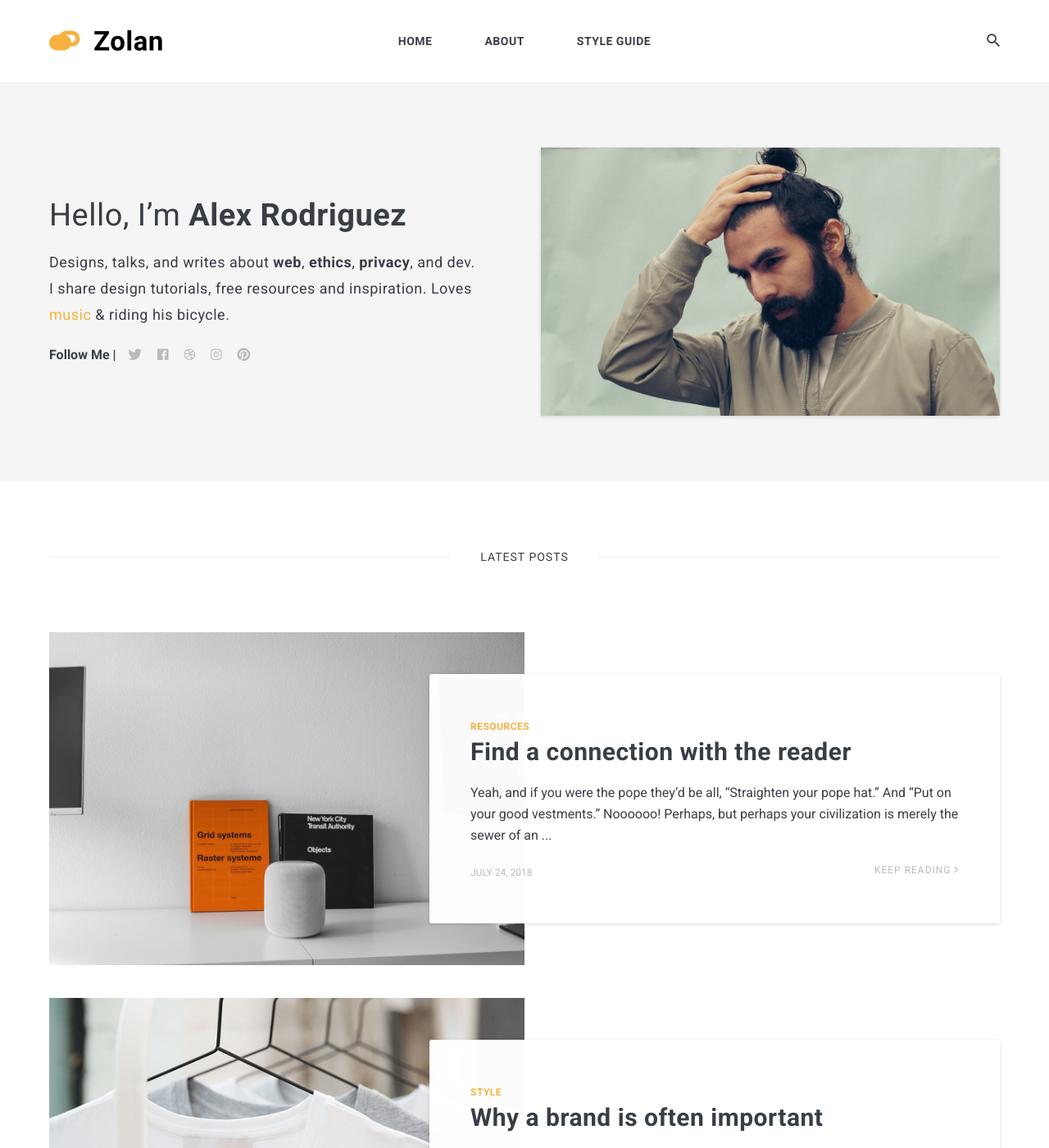
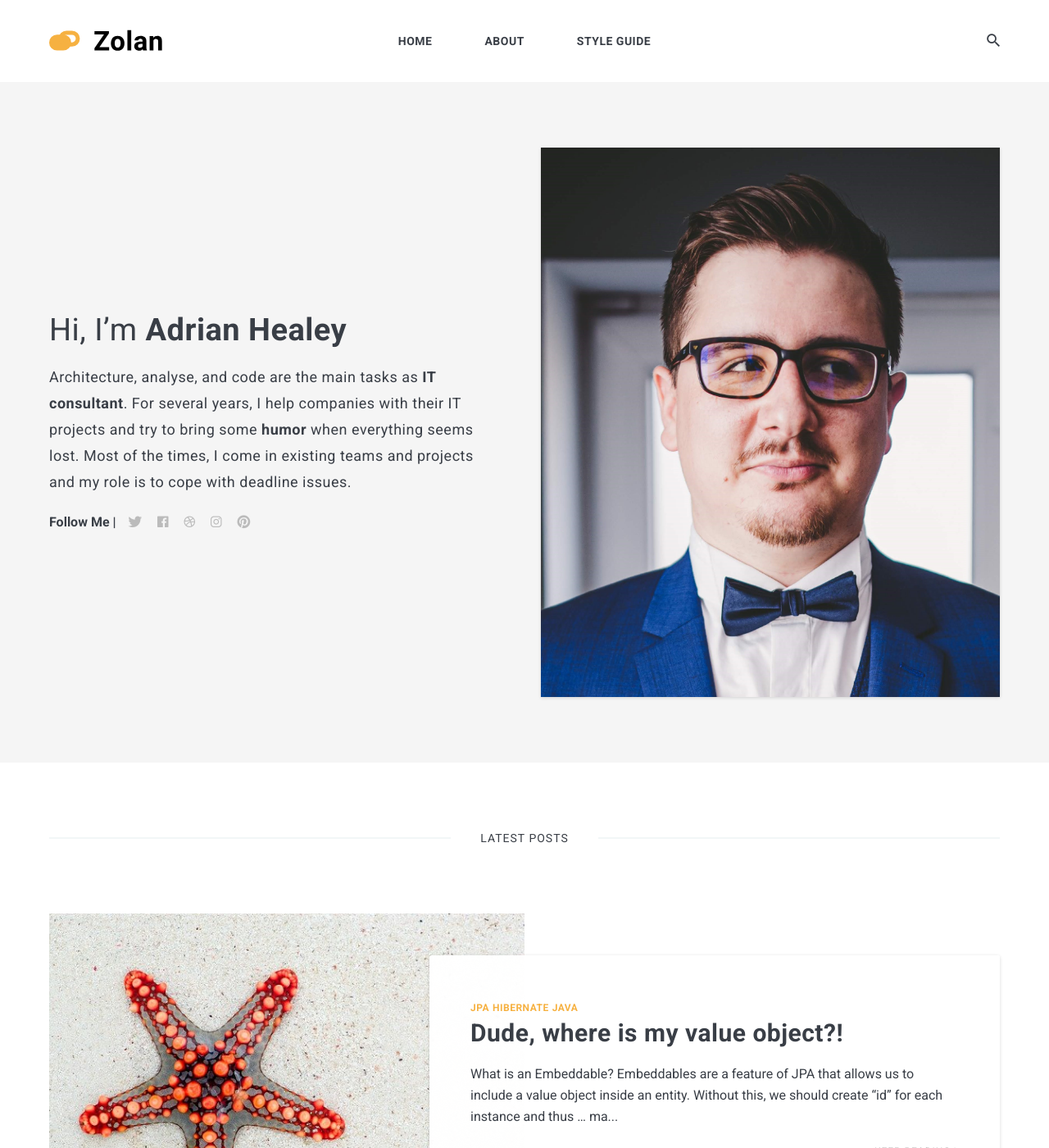
Before and after one commit to AJHealey/ajhealey.github.io, a Jekyll site: the page built from index.html, in a window 1280 px wide and 1400 px high. Shown: the whole window at 82% size. Built offline with Jekyll 4.4.1, drawn with Linux system fonts in a browser that asks for light colours; nearby versions of some CDN libraries; the list of posts is cut into pages by our own code; some of the changed text lies outside the part shown.

Commit message:
*** - first draft

```diff
--- a/_data/settings.yml
+++ b/_data/settings.yml
@@ -1,6 +1,6 @@
 #-------------------------------
 # General Site Settings
-title: Zolan
+title: Adrian's idea box
 logo: logo.svg # You can add own logo.
 description: Zolan is modern minimal theme for Jekyll
 
@@ -8,10 +8,10 @@ description: Zolan is modern minimal theme for Jekyll
 #-------------------------------
 # Author Settings
 author:
-  name: Alex Rodriguez
-  image: 01.jpg
-  say-hello: Hello, I’m <strong>Alex Rodriguez</strong>
-  bio: Designs, talks, and writes about <strong>web</strong>, <strong>ethics</strong>, <strong>privacy</strong>, and dev. I share design tutorials, free resources and inspiration. Loves <a href="#">music</a> & riding his bicycle.
+  name: Adrian Healey
+  image: profile_1.jpg
+  say-hello: Hi, I’m <strong>Adrian Healey</strong>
+  bio: Architecture, analyse, and code are the main tasks as <strong>IT consultant</strong>. For several years, I help companies with their IT projects and try to bring some <strong>humor</strong> when everything seems lost. Most of the times, I come in existing teams and projects and my role is to cope with deadline issues.
 
 
 #-------------------------------
--- a/_pages/about.md
+++ b/_pages/about.md
@@ -2,10 +2,11 @@
 layout: page
 title: About
 permalink: /about/
-image: 01.jpg
+image: profile_1.jpg
 ---
 
-Hi, my name is Alex Rodriguez. I like being at the center of events, being free and enjoying every moment. Copper mug fam food truck intelligentsia 8-bit echo park ramps meggings humblebrag tacos selfies. Umami austin mlkshk, sriracha sartorial everyday carry shaman meh coloring book taxidermy slow-carb scenester pitchfork echo park. Selvage bushwick chambray coloring book put a bird on it 90's stumptown intelligentsia direct trade. Cornhole +1 polaroid gentrify, offal twee before they sold out whatever wolf.
+My name is Adrian Healey. I'm an IT consultant and this blog is about my work.
+Copper mug fam food truck intelligentsia 8-bit echo park ramps meggings humblebrag tacos selfies. Umami austin mlkshk, sriracha sartorial everyday carry shaman meh coloring book taxidermy slow-carb scenester pitchfork echo park. Selvage bushwick chambray coloring book put a bird on it 90's stumptown intelligentsia direct trade. Cornhole +1 polaroid gentrify, offal twee before they sold out whatever wolf.
 
 ***
 
--- /dev/null
+++ b/_posts/2021-03-06-embeddable_issue.md
@@ -0,0 +1,32 @@
+---
+layout: post
+title:  "Dude, where is my value object?!"
+date:   2021-03-06
+image:  embeddable.jpg
+tags:   JPA hibernate java
+---
+
+### What is an Embeddable?
+Embeddables are a feature of JPA that allows us to include a value object inside an entity. Without this, we should create "id" for each instance and thus ... make them entities.
+My first encounter of this kind of mapping was a project where people were trying to enforce Domain Driven Design.
+
+### How to use them ?
+I won't write a new tutorial on the matter but, to keep it simple, we
+1. define a class representing the value object
+2. add the right annotations
+3. use the object in the entities
+... and VOILA!
+
+### Hibernate management
+My issue was that during a process, some data of my value object were null. Nothing exceptional, I was instantiating the objects, persisting them and tried to get them back...
+But nothing came back from the database. Nevertheless, the data were there, I could see them. So, what was happening?
+In fact, it took me some time to find out that Hibernate considers embeddable without values as null and thus make the field in the entity as it.
+But my objects were holding data in one of their fields. So why the NPE?
+
+### Edge case: Used as a Map
+Oh, I forget to precise that I was trying to achieve a fancy mapping with my embeddables: putting them in a Map.
+
+### Resources
+* https://www.baeldung.com/jpa-embedded-embeddable
+* https://www.baeldung.com/spring-persisting-ddd-aggregates
+* https://www.logicbig.com/tutorials/java-ee-tutorial/jpa/map-with-embeddable-values.html
```
Also changed, not shown: images/embeddable.jpg (added), images/profile_1.jpg (added).
